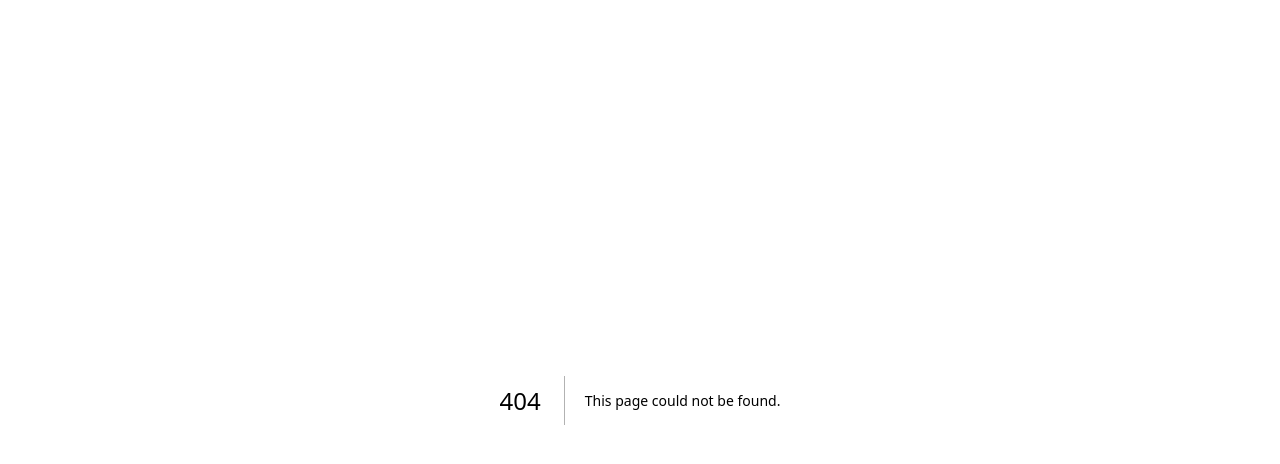
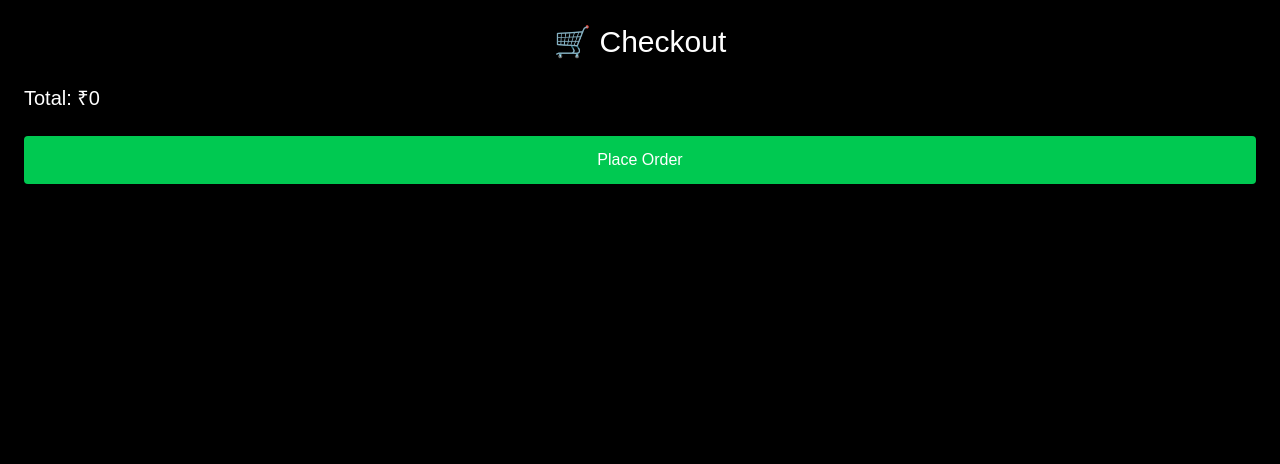
Before and after one commit to autoxai01-oss/smos-ai, a Next.js app: page /checkout/1 in a window 1280 px wide. Before the commit this address had no page. Shown: the top 464 px of the page. Built offline with nearby package versions, Linux system fonts and the light colour scheme.

Commit message:
added checkout page

```diff
--- /dev/null
+++ b/app/checkout/[restaurantId]/page.tsx
@@ -0,0 +1,91 @@
+"use client";
+
+import { getCart, clearCart } from "@/lib/cart";
+import { useParams, useSearchParams } from "next/navigation";
+import { useState } from "react";
+import { db } from "@/lib/firebase";
+import { collection, addDoc, serverTimestamp } from "firebase/firestore";
+
+type CartItem = {
+  id: string;
+  name: string;
+  price: number;
+  qty: number;
+};
+
+export default function Checkout() {
+  const params = useParams();
+  const searchParams = useSearchParams();
+
+  const restaurantId = params.restaurantId as string;
+  const table = searchParams.get("table");
+
+  const [loading, setLoading] = useState(false);
+
+  const cart = getCart() as CartItem[];
+
+  const total = cart.reduce(
+    (sum, item) => sum + item.price * item.qty,
+    0
+  );
+
+  const placeOrder = async () => {
+    if (cart.length === 0) {
+      alert("Cart is empty");
+      return;
+    }
+
+    setLoading(true);
+
+    try {
+      await addDoc(
+        collection(db, "restaurants", restaurantId, "orders"),
+        {
+          tableId: table,
+          items: cart,
+          total,
+          status: "pending",
+          createdAt: serverTimestamp(),
+        }
+      );
+
+      clearCart();
+      alert("Order placed successfully!");
+
+      window.location.reload(); // refresh
+    } catch (err) {
+      console.error(err);
+      alert("Error placing order");
+    }
+
+    setLoading(false);
+  };
+
+  return (
+    <div className="min-h-screen bg-black text-white p-6">
+
+      <h1 className="text-3xl mb-6 text-center">🛒 Checkout</h1>
+
+      {cart.map((item) => (
+        <div
+          key={item.id}
+          className="bg-gray-800 p-3 mb-2 rounded flex justify-between"
+        >
+          <span>{item.name} x {item.qty}</span>
+          <span>₹{item.price * item.qty}</span>
+        </div>
+      ))}
+
+      <h2 className="text-xl mt-4">Total: ₹{total}</h2>
+
+      <button
+        onClick={placeOrder}
+        disabled={loading}
+        className="w-full bg-green-500 p-3 mt-6 rounded"
+      >
+        {loading ? "Placing..." : "Place Order"}
+      </button>
+
+    </div>
+  );
+}
```
